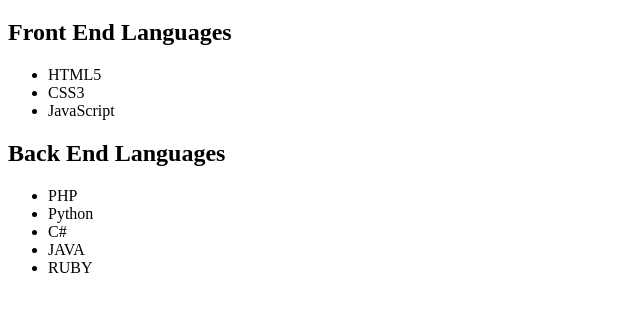
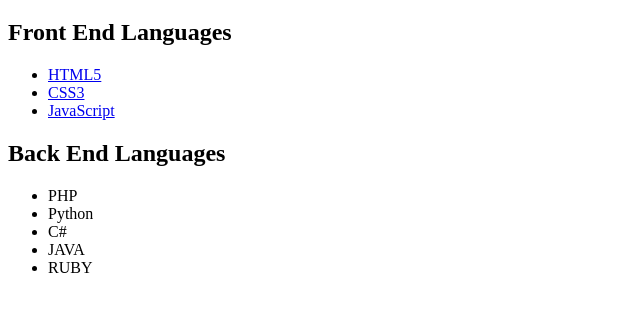
Before and after one commit to ANOUARLAACHIR/openclassrooms, a plain HTML site: page index.html in a window 1280 px wide. Shown: the part 61-372 px from the top of the page, without its empty margins (0-640 px from the left). Drawn offline with Linux system fonts and the light colour scheme.

Commit message:
adding hyperlinks

```diff
--- a/index.html
+++ b/index.html
@@ -12,9 +12,13 @@
     <h1>Programming Languages</h1>
     <h2>Front End Languages</h2>
     <ul>
-        <li>HTML5</li>
-        <li>CSS3</li>
-        <li>JavaScript</li>
+        <li><a href="https://www.youtube.com/watch?v=1OCqUBN3h2k&list=PLoYg4KX-ooW9v-Z52EADWLcziqWDLL8Q3"
+                target="_blank">HTML5</a></li>
+        <li><a href="https://www.youtube.com/watch?v=wHFl6HpbwFU&list=PLoYg4KX-ooW-uyJ-2WAo4I8ynWvMZ0CC-"
+                target="_blank">CSS3</a></li>
+        <li><a href="https://www.youtube.com/watch?v=JgTCb0BZK6Q&list=PLoYg4KX-ooW_uD5aDG1mug2tZf4hpGCD-"
+                target="_blank">JavaScript</a>
+        </li>
     </ul>
     <h2>Back End Languages</h2>
     <ul>
```
